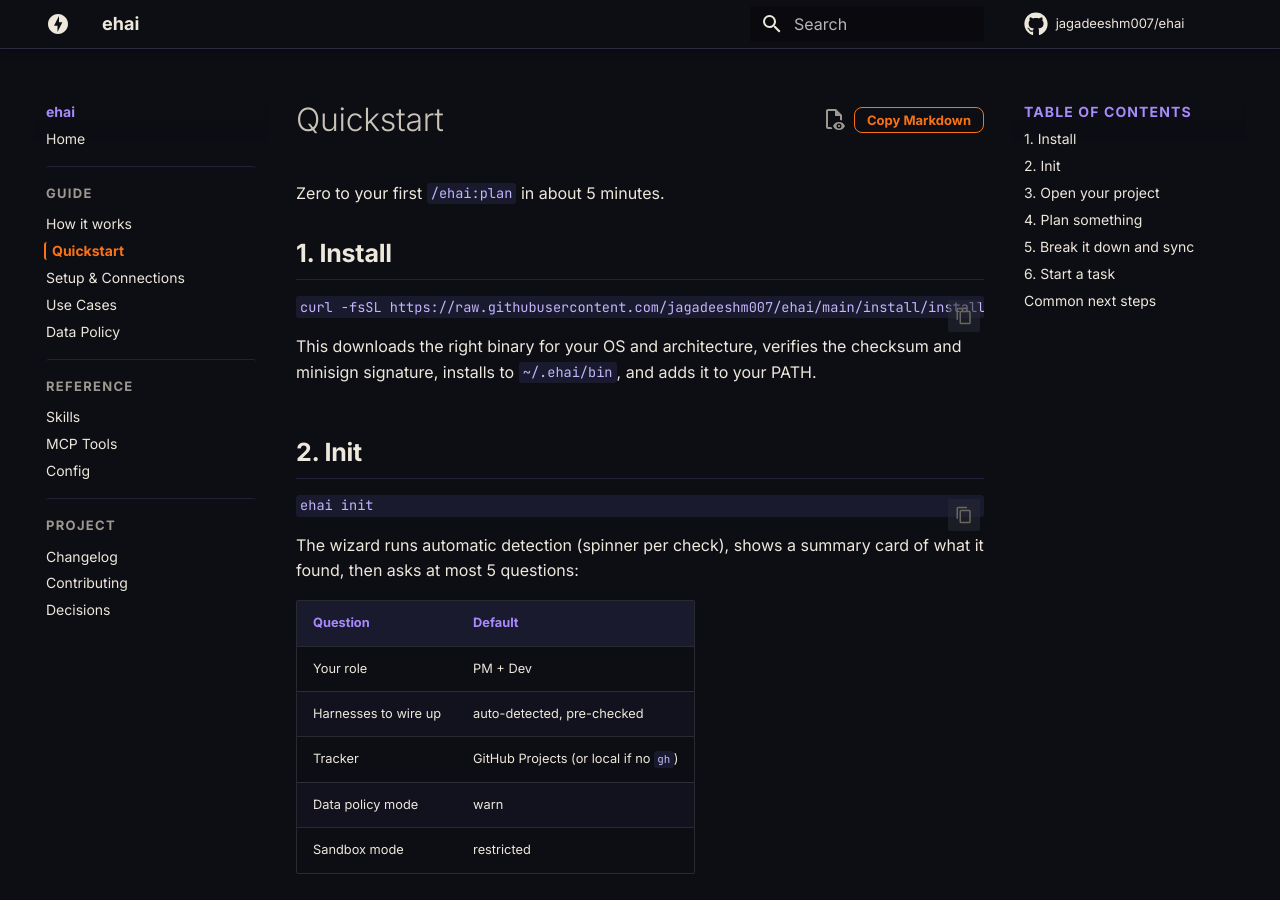
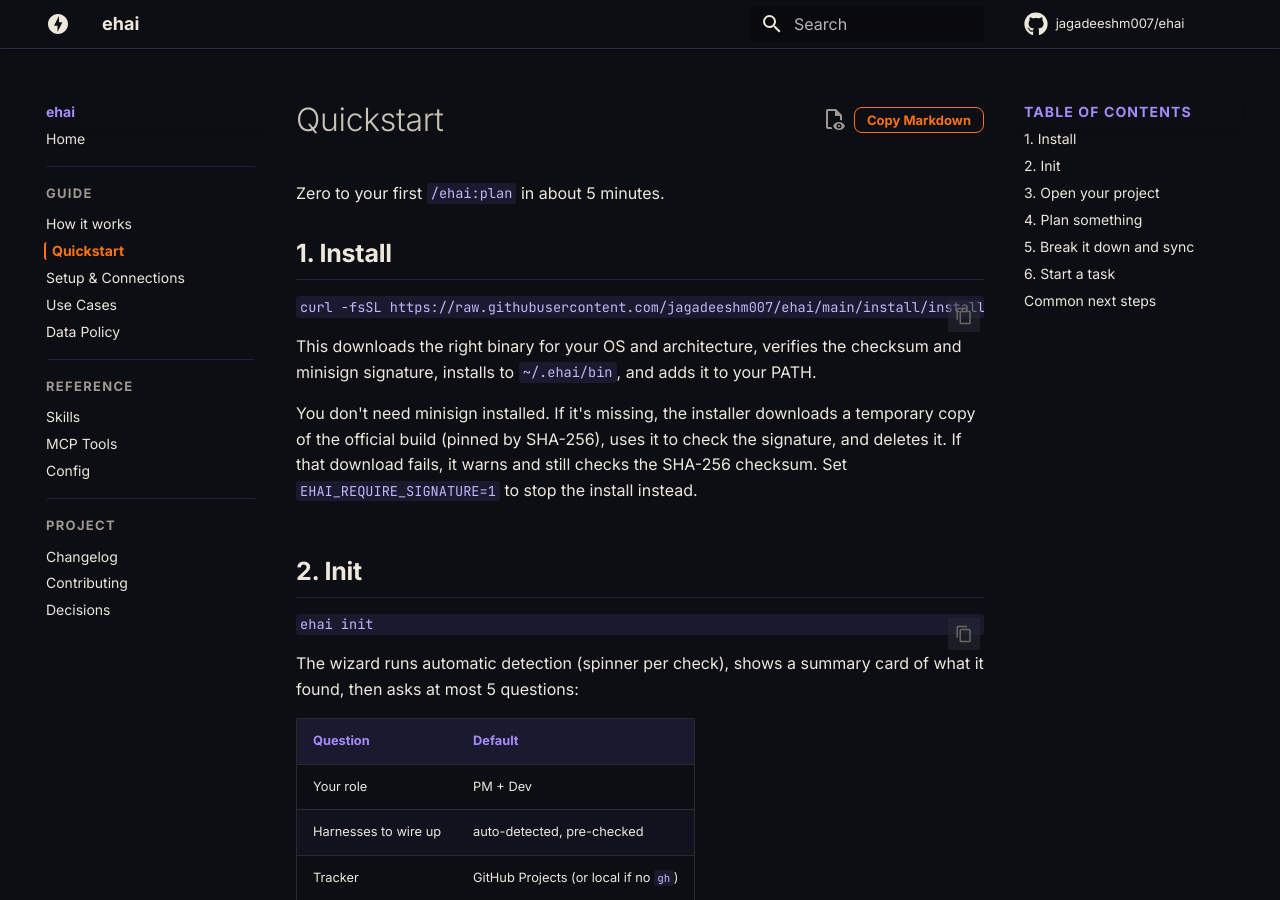
Before and after one commit to jagadeeshm007/ehai, an MkDocs documentation site: the page built from docs/guide/quickstart.md, in a window 1280 px wide and 900 px high. Built offline with MkDocs 1.6.1 and Material for MkDocs 9.7.7, drawn with Linux system fonts in a browser that asks for light colours; comment, search, counter and statistics services are not loaded.

Commit message:
fix(install): stop requiring minisign to be preinstalled
The installers aborted with "minisign is required" on any machine without
minisign, which is almost every user, so the one-line install failed.

Now, when minisign is missing, the installer fetches the official
minisign 0.12 static build into its temp dir (SHA-256 pinned, hashes
checked against the minisign author's key), verifies the release
signature with it, and deletes it on exit. Nothing is installed
system-wide and no sudo is needed. If the fetch fails, it warns and
falls back to the SHA-256 checksum check; EHAI_REQUIRE_SIGNATURE=1
makes that a hard failure instead.

Co-Authored-By: Claude Opus 5.5 <noreply@anthropic.com>

````diff
--- a/docs/guide/quickstart.md
+++ b/docs/guide/quickstart.md
@@ -9,6 +9,8 @@ curl -fsSL https://raw.githubusercontent.com/jagadeeshm007/ehai/main/install/ins
 ```
 
 This downloads the right binary for your OS and architecture, verifies the checksum and minisign signature, installs to `~/.ehai/bin`, and adds it to your PATH.
+
+You don't need minisign installed. If it's missing, the installer downloads a temporary copy of the official build (pinned by SHA-256), uses it to check the signature, and deletes it. If that download fails, it warns and still checks the SHA-256 checksum. Set `EHAI_REQUIRE_SIGNATURE=1` to stop the install instead.
 
 ## 2. Init
 
````
Also changed, not shown: 2 other files.
